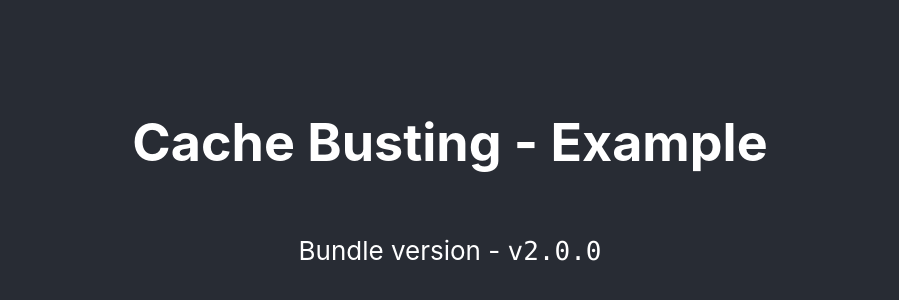
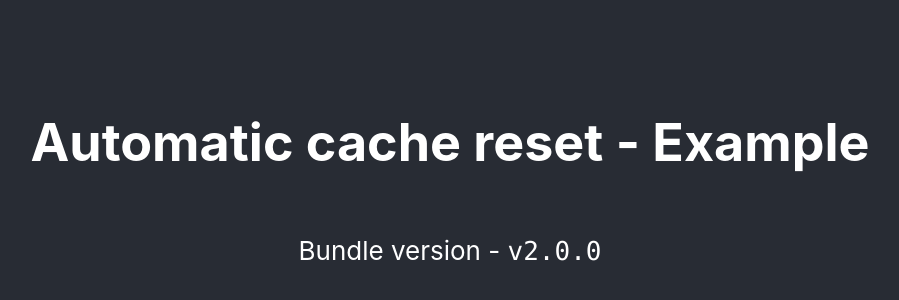
Before and after one commit to sudhir-kumar-au3/signalxcc, a React (Create React App) app: page / in a window 1280 px wide. Shown: the part 216-516 px from the top of the page, without its empty margins (190-1089 px from the left). Built offline with nearby package versions, Linux system fonts and the light colour scheme.

Commit message:
cache buster demo

```diff
--- a/src/App.js
+++ b/src/App.js
@@ -7,13 +7,17 @@ function App() {
       {({ isLoading, isLatestVersion, refreshCacheAndReload }) => {
         if (isLoading) return null;
         if (!isLoading && !isLatestVersion) {
-          refreshCacheAndReload();
+          return (
+            <button onClick={refreshCacheAndReload()}>
+              New Version available
+            </button>
+          );
         }
 
         return (
           <div className="App">
             <header className="App-header">
-              <h1>Cache Busting - Example</h1>
+              <h1>Automatic cache reset - Example</h1>
               <p>
                 Bundle version - <code>v{global.appVersion}</code>
               </p>
```
